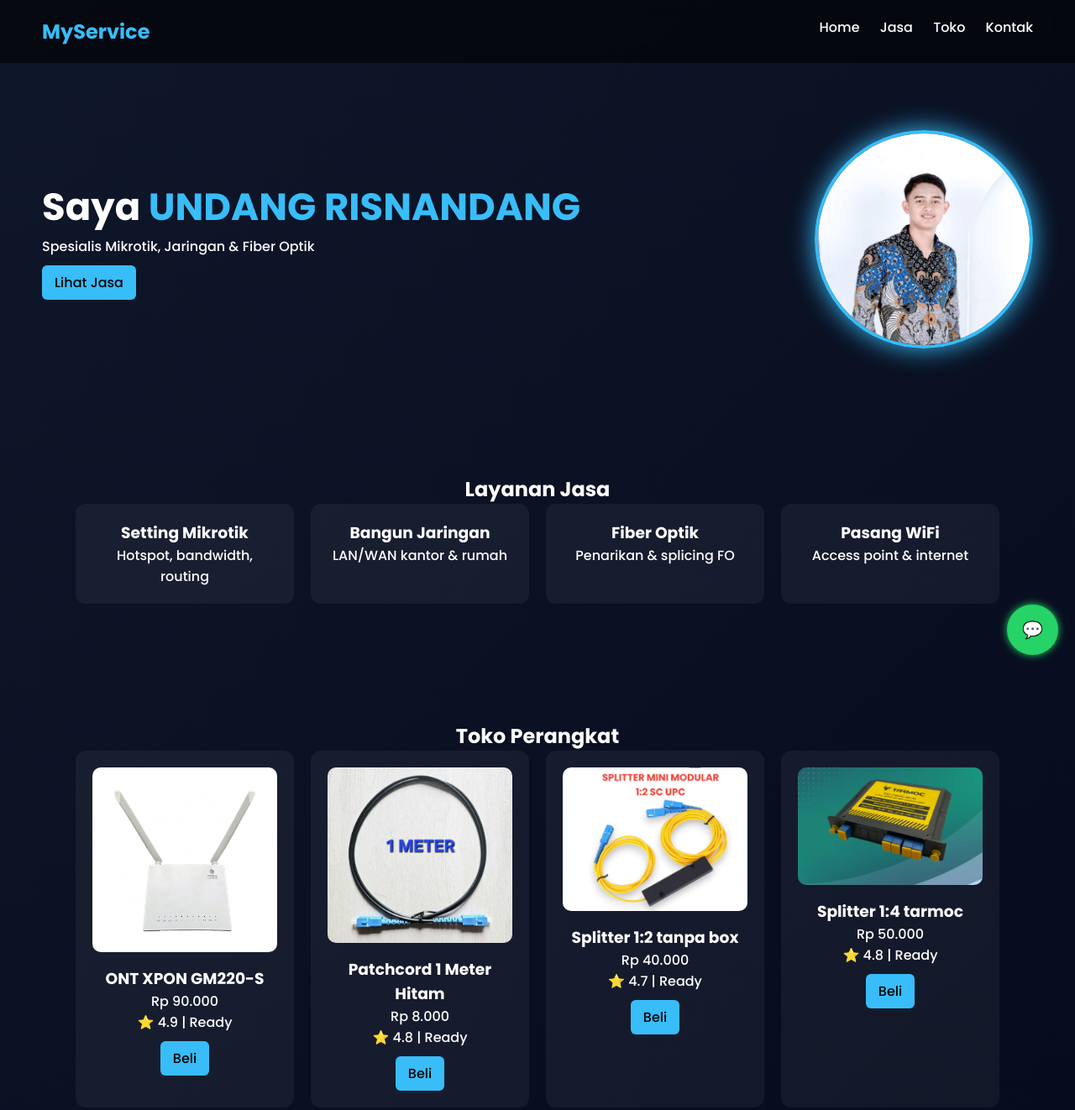
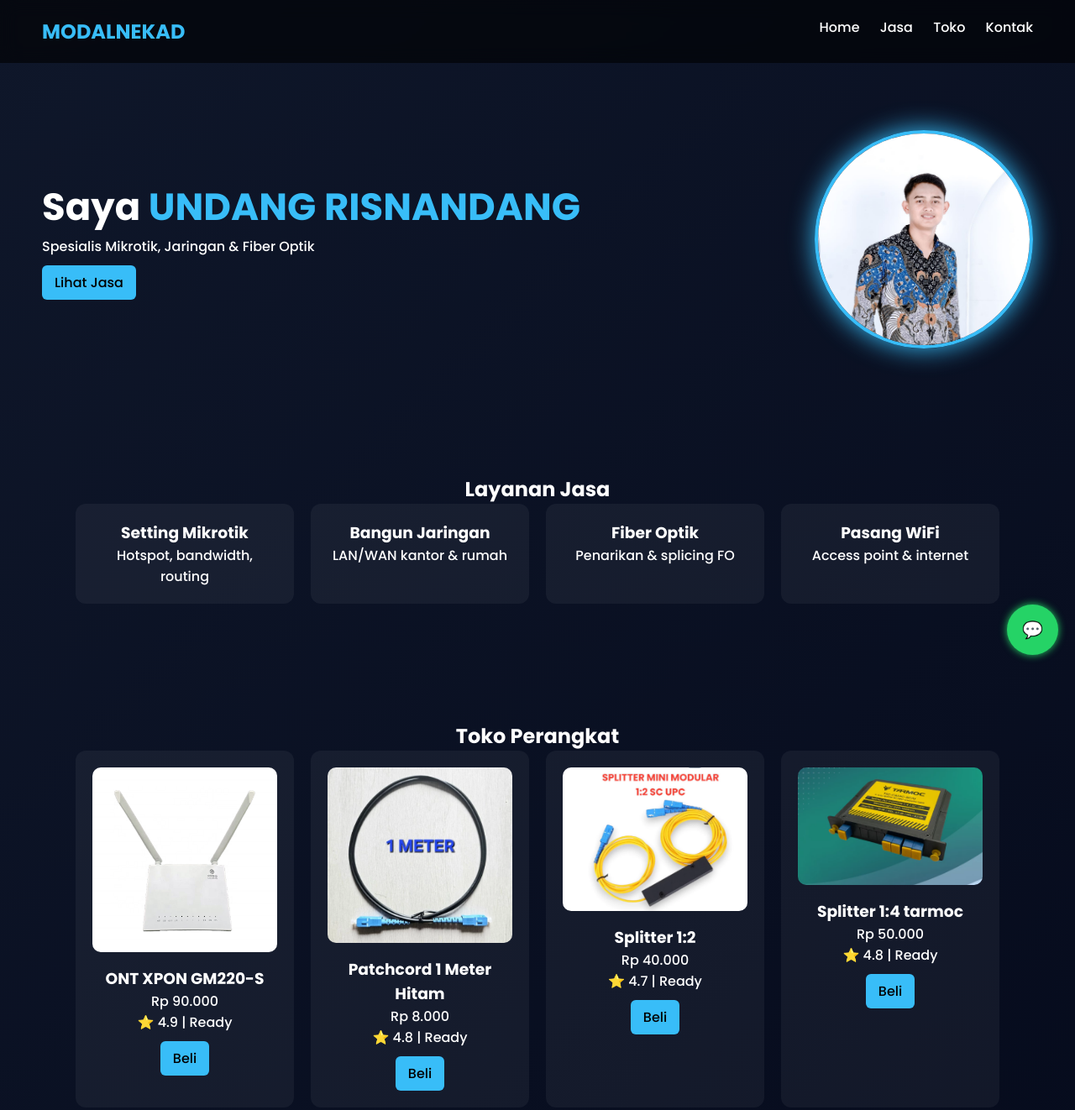
Before and after one commit to modalnekad/portfolio, a plain HTML site: page index.html in a window 1280 px wide. Shown: the top 1322 px of the page at 84% size. Drawn offline with nearby package versions, Linux system fonts and the light colour scheme.

Commit message:
Update index.html

```diff
--- a/index.html
+++ b/index.html
@@ -152,7 +152,7 @@ footer {
 
 <!-- NAV -->
 <nav>
-<h2 style="color:#38bdf8;">MyService</h2>
+<h2 style="color:#38bdf8;">MODALNEKAD</h2>
 <div>
 <a href="#">Home</a>
 <a href="#services">Jasa</a>
@@ -225,7 +225,7 @@ footer {
 
 <div class="card product" data-aos="zoom-in">
 <img src="kk.png">
-<h3>Splitter 1:2 tanpa box</h3>
+<h3>Splitter 1:2</h3>
 <p>Rp 40.000</p>
 <p>⭐ 4.7 | Ready</p>
 <a href="https://wa.me/6285314213407?text=Pesan Splitter 1:2" class="btn">Beli</a>
```
